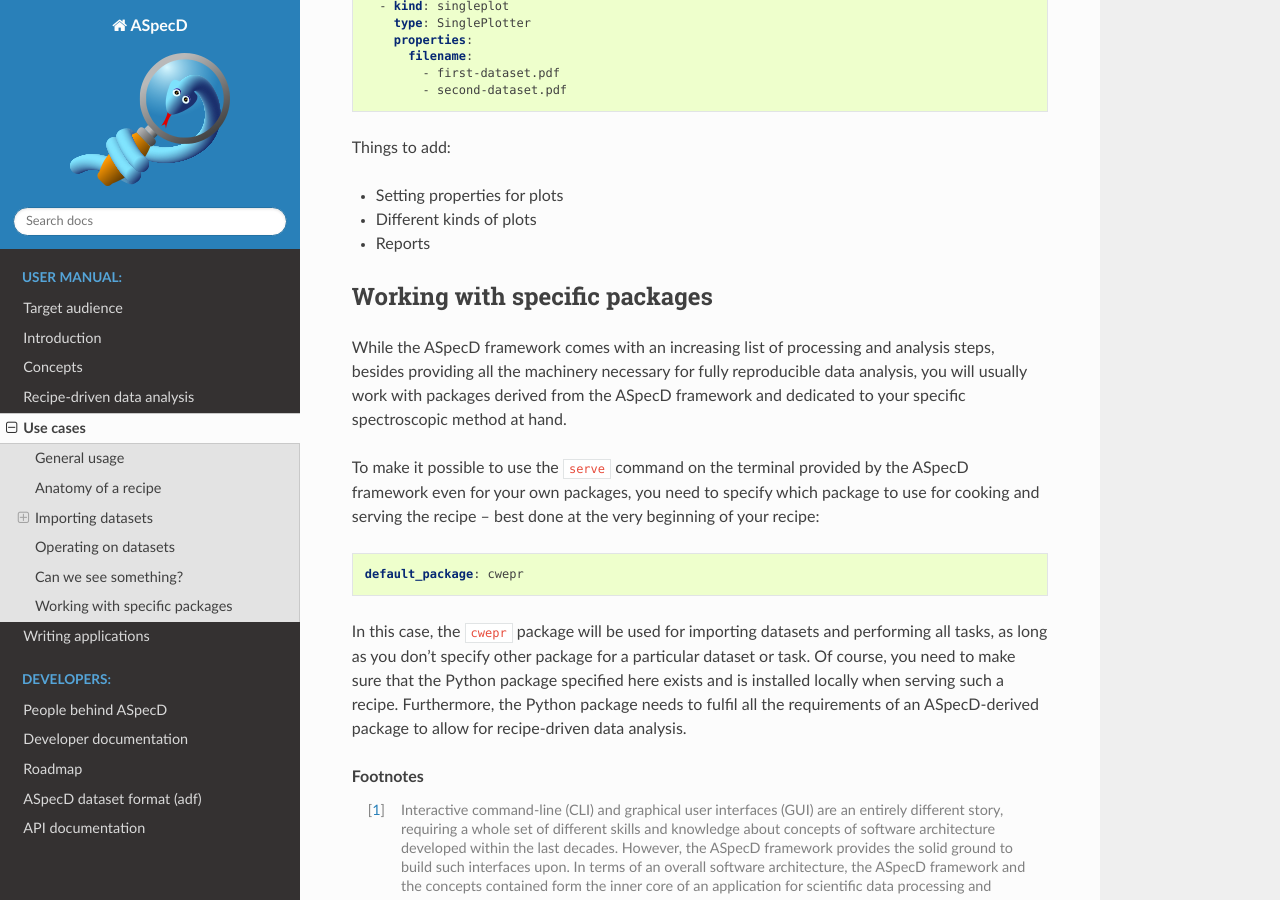
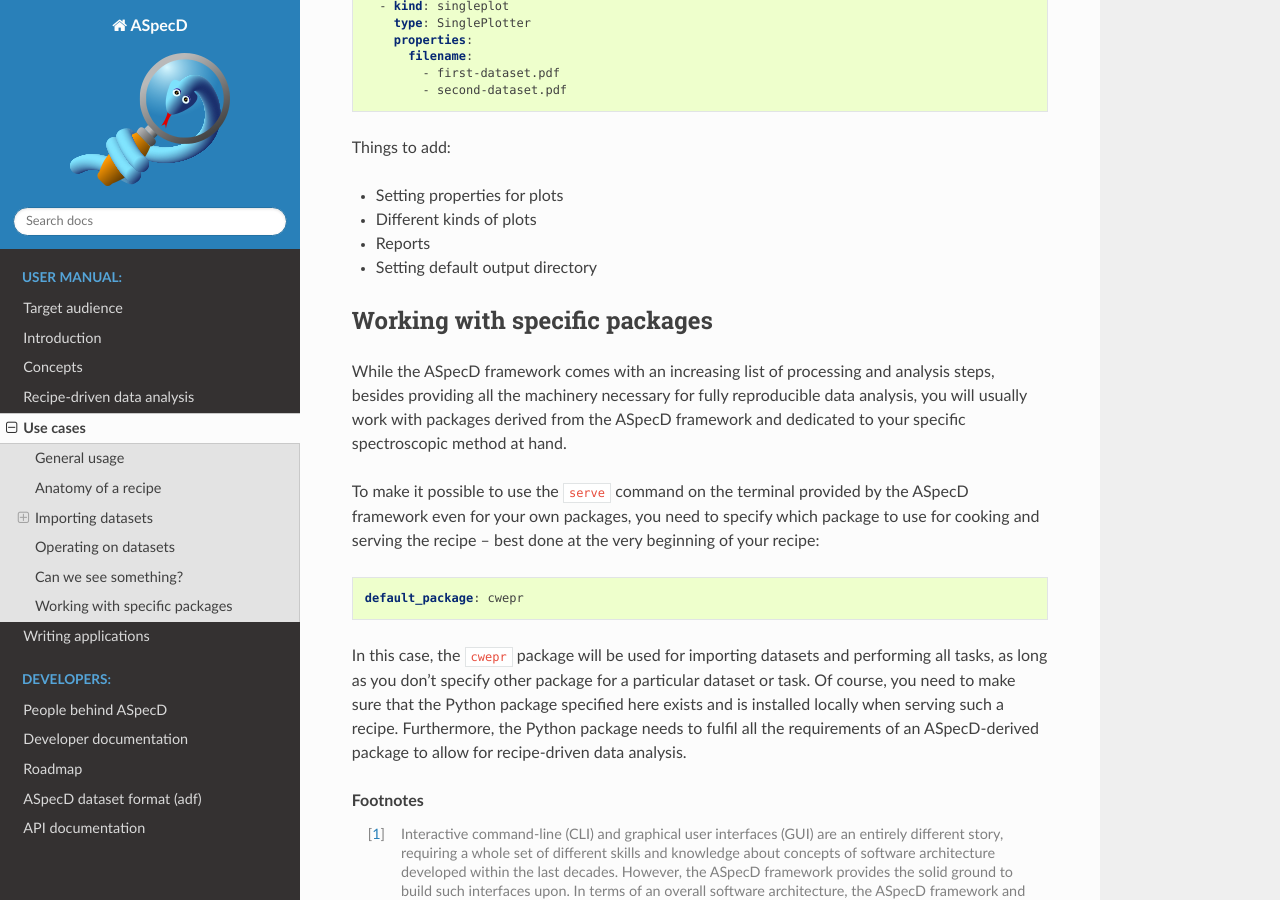
Before and after one commit to tillbiskup/aspecd, a Sphinx documentation site: the page built from docs/usecases.rst, in a window 1280 px wide and 900 px high, scrolled down 5585 px. Built offline with Sphinx 7.4.7 and the Read the Docs theme 2.0.0, drawn with Linux system fonts in a browser that asks for light colours.

Commit message:
Todo for use case section

```diff
--- a/docs/usecases.rst
+++ b/docs/usecases.rst
@@ -202,6 +202,7 @@ Things to add:
 * Setting properties for plots
 * Different kinds of plots
 * Reports
+* Setting default output directory
 
 
 .. _specific_packages:
```
Also changed, not shown: 1 other file.
